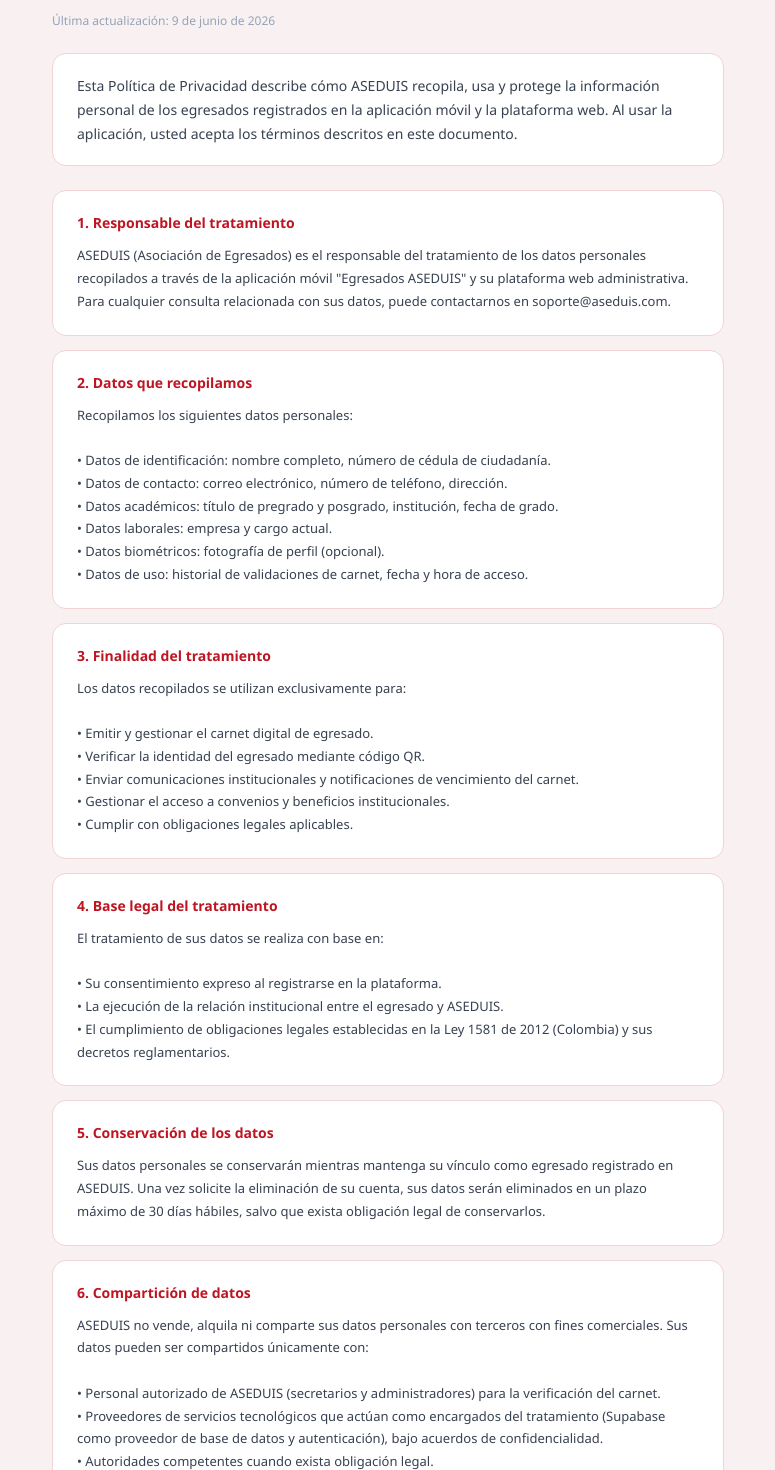
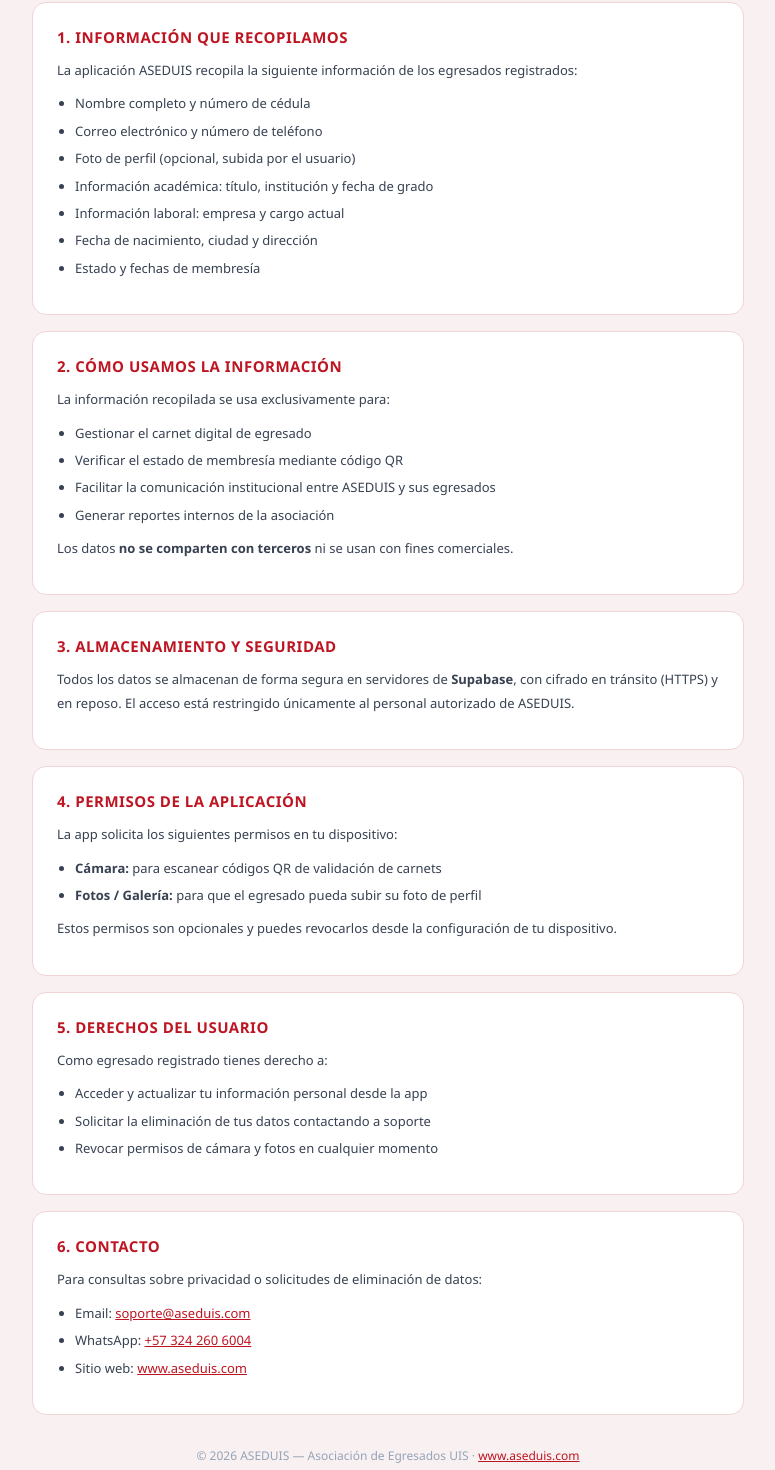
Before and after one commit to Harver98/Dashboard-ASEDUIS-v1.0, a Next.js app: page /privacidad in a window 1280 px wide. Shown: the part 220-1690 px from the top of the page, without its empty margins (252-1027 px from the left). Built offline with nearby package versions, Linux system fonts and the light colour scheme.

Commit message:
Actualizacion pAGE

```diff
--- a/src/app/privacidad/page.tsx
+++ b/src/app/privacidad/page.tsx
@@ -1,107 +1,92 @@
-'use client'
 // dashboard/src/app/privacidad/page.tsx
-
 export default function PrivacidadPage() {
-  const fecha = '9 de junio de 2026'
-
-  const SECCIONES = [
-    {
-      titulo: '1. Responsable del tratamiento',
-      contenido: `ASEDUIS (Asociación de Egresados) es el responsable del tratamiento de los datos personales recopilados a través de la aplicación móvil "Egresados ASEDUIS" y su plataforma web administrativa. Para cualquier consulta relacionada con sus datos, puede contactarnos en soporte@aseduis.com.`,
-    },
-    {
-      titulo: '2. Datos que recopilamos',
-      contenido: `Recopilamos los siguientes datos personales:\n\n• Datos de identificación: nombre completo, número de cédula de ciudadanía.\n• Datos de contacto: correo electrónico, número de teléfono, dirección.\n• Datos académicos: título de pregrado y posgrado, institución, fecha de grado.\n• Datos laborales: empresa y cargo actual.\n• Datos biométricos: fotografía de perfil (opcional).\n• Datos de uso: historial de validaciones de carnet, fecha y hora de acceso.`,
-    },
-    {
-      titulo: '3. Finalidad del tratamiento',
-      contenido: `Los datos recopilados se utilizan exclusivamente para:\n\n• Emitir y gestionar el carnet digital de egresado.\n• Verificar la identidad del egresado mediante código QR.\n• Enviar comunicaciones institucionales y notificaciones de vencimiento del carnet.\n• Gestionar el acceso a convenios y beneficios institucionales.\n• Cumplir con obligaciones legales aplicables.`,
-    },
-    {
-      titulo: '4. Base legal del tratamiento',
-      contenido: `El tratamiento de sus datos se realiza con base en:\n\n• Su consentimiento expreso al registrarse en la plataforma.\n• La ejecución de la relación institucional entre el egresado y ASEDUIS.\n• El cumplimiento de obligaciones legales establecidas en la Ley 1581 de 2012 (Colombia) y sus decretos reglamentarios.`,
-    },
-    {
-      titulo: '5. Conservación de los datos',
-      contenido: `Sus datos personales se conservarán mientras mantenga su vínculo como egresado registrado en ASEDUIS. Una vez solicite la eliminación de su cuenta, sus datos serán eliminados en un plazo máximo de 30 días hábiles, salvo que exista obligación legal de conservarlos.`,
-    },
-    {
-      titulo: '6. Compartición de datos',
-      contenido: `ASEDUIS no vende, alquila ni comparte sus datos personales con terceros con fines comerciales. Sus datos pueden ser compartidos únicamente con:\n\n• Personal autorizado de ASEDUIS (secretarios y administradores) para la verificación del carnet.\n• Proveedores de servicios tecnológicos que actúan como encargados del tratamiento (Supabase como proveedor de base de datos y autenticación), bajo acuerdos de confidencialidad.\n• Autoridades competentes cuando exista obligación legal.`,
-    },
-    {
-      titulo: '7. Seguridad de los datos',
-      contenido: `Implementamos medidas técnicas y organizativas para proteger sus datos personales, incluyendo:\n\n• Cifrado de contraseñas mediante algoritmos seguros (bcrypt).\n• Comunicaciones cifradas mediante HTTPS/TLS.\n• Control de acceso mediante políticas de seguridad a nivel de base de datos (Row Level Security).\n• Autenticación segura gestionada por Supabase Auth.`,
-    },
-    {
-      titulo: '8. Sus derechos',
-      contenido: `De acuerdo con la Ley 1581 de 2012, usted tiene derecho a:\n\n• Conocer, actualizar y rectificar sus datos personales.\n• Solicitar la eliminación de sus datos cuando no exista obligación legal de conservarlos.\n• Revocar el consentimiento otorgado para el tratamiento de sus datos.\n• Presentar quejas ante la Superintendencia de Industria y Comercio (SIC).\n\nPara ejercer estos derechos, puede contactarnos en soporte@aseduis.com.`,
-    },
-    {
-      titulo: '9. Cookies y tecnologías similares',
-      contenido: `La aplicación móvil no utiliza cookies. La plataforma web administrativa puede utilizar almacenamiento local del navegador (localStorage) únicamente para mantener la sesión activa del administrador. No se utilizan cookies de rastreo ni publicidad.`,
-    },
-    {
-      titulo: '10. Cambios en esta política',
-      contenido: `ASEDUIS se reserva el derecho de actualizar esta política de privacidad. Cualquier cambio significativo será notificado a los usuarios registrados a través de la aplicación o por correo electrónico con al menos 15 días de anticipación.`,
-    },
-  ]
-
   return (
     <>
       <style>{`
-        * { box-sizing: border-box; margin: 0; padding: 0; }
-        body { font-family: "Segoe UI", system-ui, sans-serif; background: #F9F1F1; color: #111827; }
-        .page { min-height: 100vh; }
-        .header { background: #BE1522; padding: 32px 24px 40px; }
-        .header-inner { max-width: 720px; margin: 0 auto; }
-        .logo { width: 52px; height: 52px; background: rgba(255,255,255,.2); border-radius: 50%; display: flex; align-items: center; justify-content: center; font-size: 22px; font-weight: 900; color: #fff; margin-bottom: 16px; }
-        .header h1 { color: #fff; font-size: 26px; font-weight: 800; margin-bottom: 6px; }
-        .header p { color: rgba(255,255,255,.75); font-size: 13px; }
-        .content { max-width: 720px; margin: 0 auto; padding: 32px 24px 60px; }
-        .fecha { font-size: 12px; color: #94A3B8; margin-bottom: 24px; }
-        .intro { background: #fff; border-radius: 14px; border: 1px solid #F0D4D6; padding: 20px 24px; margin-bottom: 24px; font-size: 14px; color: #374151; line-height: 1.7; }
-        .seccion { background: #fff; border-radius: 14px; border: 1px solid #F0D4D6; padding: 22px 24px; margin-bottom: 14px; }
-        .seccion h2 { font-size: 14px; font-weight: 700; color: #BE1522; margin-bottom: 12px; }
-        .seccion p { font-size: 13px; color: #374151; line-height: 1.75; white-space: pre-line; }
-        .contact-box { background: #BE1522; border-radius: 16px; padding: 24px; text-align: center; margin-top: 32px; }
-        .contact-box h3 { color: #fff; font-size: 16px; font-weight: 700; margin-bottom: 6px; }
-        .contact-box p { color: rgba(255,255,255,.75); font-size: 13px; margin-bottom: 16px; }
-        .contact-btn { display: inline-flex; align-items: center; gap: 6px; padding: 10px 20px; border-radius: 10px; font-size: 13px; font-weight: 700; cursor: pointer; text-decoration: none; background: #fff; color: #BE1522; border: none; }
-        .contact-btn:hover { opacity: .88; }
-        @media(max-width:480px) { .header { padding: 24px 16px 32px; } .content { padding: 20px 16px 40px; } .seccion { padding: 18px 16px; } }
+        *{box-sizing:border-box;margin:0;padding:0}
+        body{font-family:"Segoe UI",system-ui,sans-serif;background:#F9F1F1;color:#111827}
+        .wrap{max-width:760px;margin:0 auto;padding:40px 24px 80px}
+        .header{background:#BE1522;color:#fff;borderRadius:16px;padding:32px;margin-bottom:32px;text-align:center}
+        h1{font-size:28px;font-weight:800;margin-bottom:6px}
+        .sub{font-size:13px;opacity:.8}
+        .card{background:#fff;border-radius:14px;border:1px solid #F0D4D6;padding:24px;margin-bottom:16px}
+        h2{font-size:15px;font-weight:700;color:#BE1522;margin-bottom:12px;text-transform:uppercase;letter-spacing:.5px}
+        p{font-size:13px;color:#374151;line-height:1.8;margin-bottom:10px}
+        ul{padding-left:18px;margin-bottom:10px}
+        li{font-size:13px;color:#374151;line-height:1.8;margin-bottom:4px}
+        .footer{text-align:center;font-size:12px;color:#94A3B8;margin-top:32px}
+        a{color:#BE1522}
       `}</style>
-
-      <div className="page">
+      <div className="wrap">
         <div className="header">
-          <div className="header-inner">
-            <div className="logo">A</div>
-            <h1>Política de Privacidad</h1>
-            <p>Términos y condiciones de tratamiento de datos personales · App Egresados ASEDUIS</p>
-          </div>
+          <h1>Política de Privacidad</h1>
+          <div className="sub">ASEDUIS — Aplicación móvil para egresados</div>
+          <div className="sub" style={{marginTop:6}}>Última actualización: junio 2026</div>
         </div>
 
-        <div className="content">
-          <p className="fecha">Última actualización: {fecha}</p>
+        <div className="card">
+          <h2>1. Información que recopilamos</h2>
+          <p>La aplicación ASEDUIS recopila la siguiente información de los egresados registrados:</p>
+          <ul>
+            <li>Nombre completo y número de cédula</li>
+            <li>Correo electrónico y número de teléfono</li>
+            <li>Foto de perfil (opcional, subida por el usuario)</li>
+            <li>Información académica: título, institución y fecha de grado</li>
+            <li>Información laboral: empresa y cargo actual</li>
+            <li>Fecha de nacimiento, ciudad y dirección</li>
+            <li>Estado y fechas de membresía</li>
+          </ul>
+        </div>
 
-          <div className="intro">
-            Esta Política de Privacidad describe cómo ASEDUIS recopila, usa y protege la información personal de los egresados registrados en la aplicación móvil y la plataforma web. Al usar la aplicación, usted acepta los términos descritos en este documento.
-          </div>
+        <div className="card">
+          <h2>2. Cómo usamos la información</h2>
+          <p>La información recopilada se usa exclusivamente para:</p>
+          <ul>
+            <li>Gestionar el carnet digital de egresado</li>
+            <li>Verificar el estado de membresía mediante código QR</li>
+            <li>Facilitar la comunicación institucional entre ASEDUIS y sus egresados</li>
+            <li>Generar reportes internos de la asociación</li>
+          </ul>
+          <p>Los datos <strong>no se comparten con terceros</strong> ni se usan con fines comerciales.</p>
+        </div>
 
-          {SECCIONES.map((sec, i) => (
-            <div key={i} className="seccion">
-              <h2>{sec.titulo}</h2>
-              <p>{sec.contenido}</p>
-            </div>
-          ))}
+        <div className="card">
+          <h2>3. Almacenamiento y seguridad</h2>
+          <p>Todos los datos se almacenan de forma segura en servidores de <strong>Supabase</strong>, con cifrado en tránsito (HTTPS) y en reposo. El acceso está restringido únicamente al personal autorizado de ASEDUIS.</p>
+        </div>
 
-          <div className="contact-box">
-            <h3>¿Tienes preguntas sobre tu privacidad?</h3>
-            <p>Contáctanos directamente y te respondemos en menos de 48 horas.</p>
-            <a href="mailto:soporte@aseduis.com" className="contact-btn">
-              ✉️ soporte@aseduis.com
-            </a>
-          </div>
+        <div className="card">
+          <h2>4. Permisos de la aplicación</h2>
+          <p>La app solicita los siguientes permisos en tu dispositivo:</p>
+          <ul>
+            <li><strong>Cámara:</strong> para escanear códigos QR de validación de carnets</li>
+            <li><strong>Fotos / Galería:</strong> para que el egresado pueda subir su foto de perfil</li>
+          </ul>
+          <p>Estos permisos son opcionales y puedes revocarlos desde la configuración de tu dispositivo.</p>
+        </div>
+
+        <div className="card">
+          <h2>5. Derechos del usuario</h2>
+          <p>Como egresado registrado tienes derecho a:</p>
+          <ul>
+            <li>Acceder y actualizar tu información personal desde la app</li>
+            <li>Solicitar la eliminación de tus datos contactando a soporte</li>
+            <li>Revocar permisos de cámara y fotos en cualquier momento</li>
+          </ul>
+        </div>
+
+        <div className="card">
+          <h2>6. Contacto</h2>
+          <p>Para consultas sobre privacidad o solicitudes de eliminación de datos:</p>
+          <ul>
+          <li>Email: <a href="mailto:soporte@aseduis.com">soporte@aseduis.com</a></li>
+          <li>WhatsApp: <a href="https://wa.me/573242606004?text=Hola%2C%20tengo%20una%20consulta%20sobre%20privacidad%20en%20la%20app%20ASEDUIS">+57 324 260 6004</a></li>
+          <li>Sitio web: <a href="https://www.aseduis.com">www.aseduis.com</a></li>
+          </ul>
+        </div>
+
+        <div className="footer">
+          © 2026 ASEDUIS — Asociación de Egresados UIS · <a href="https://www.aseduis.com">www.aseduis.com</a>
         </div>
       </div>
     </>
```
